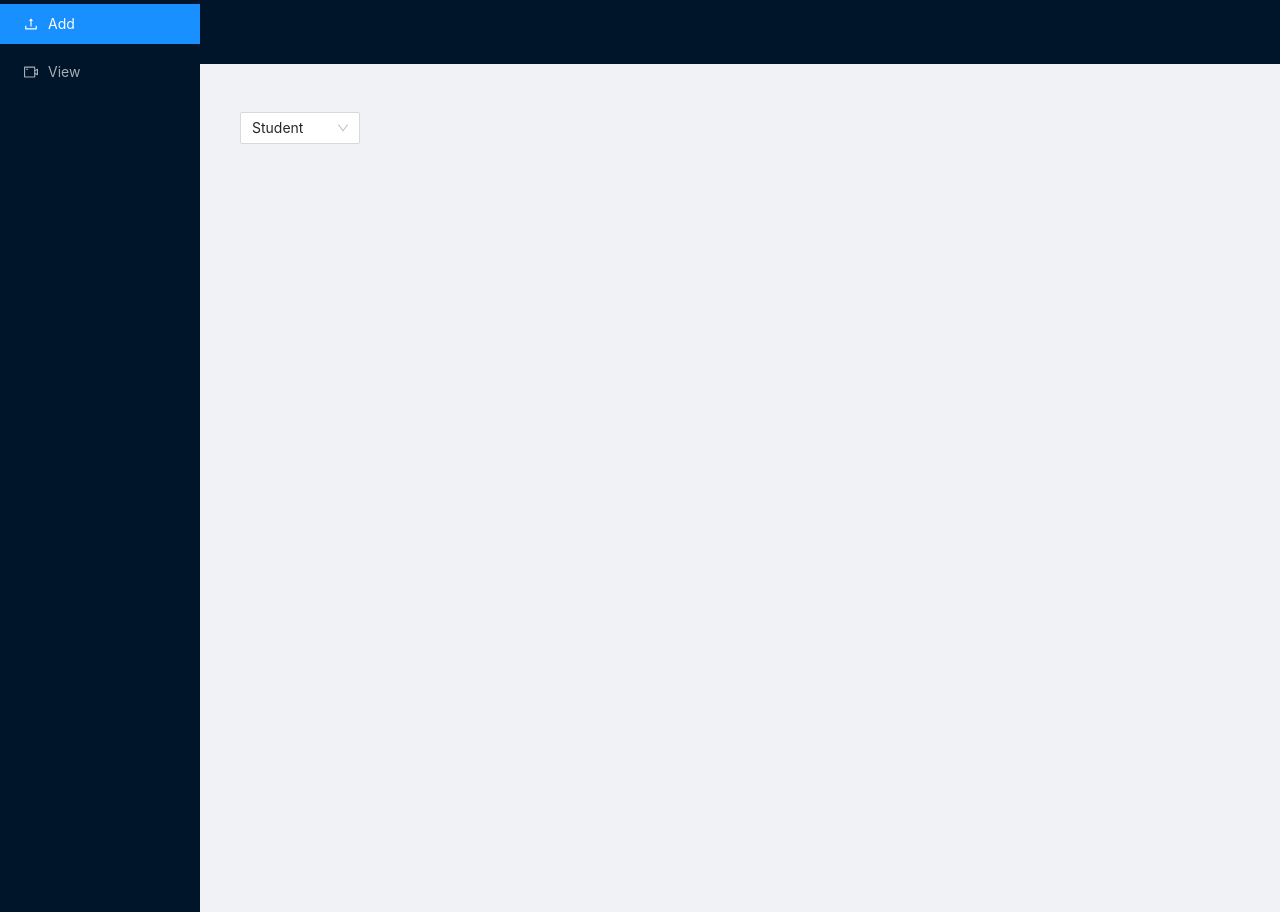
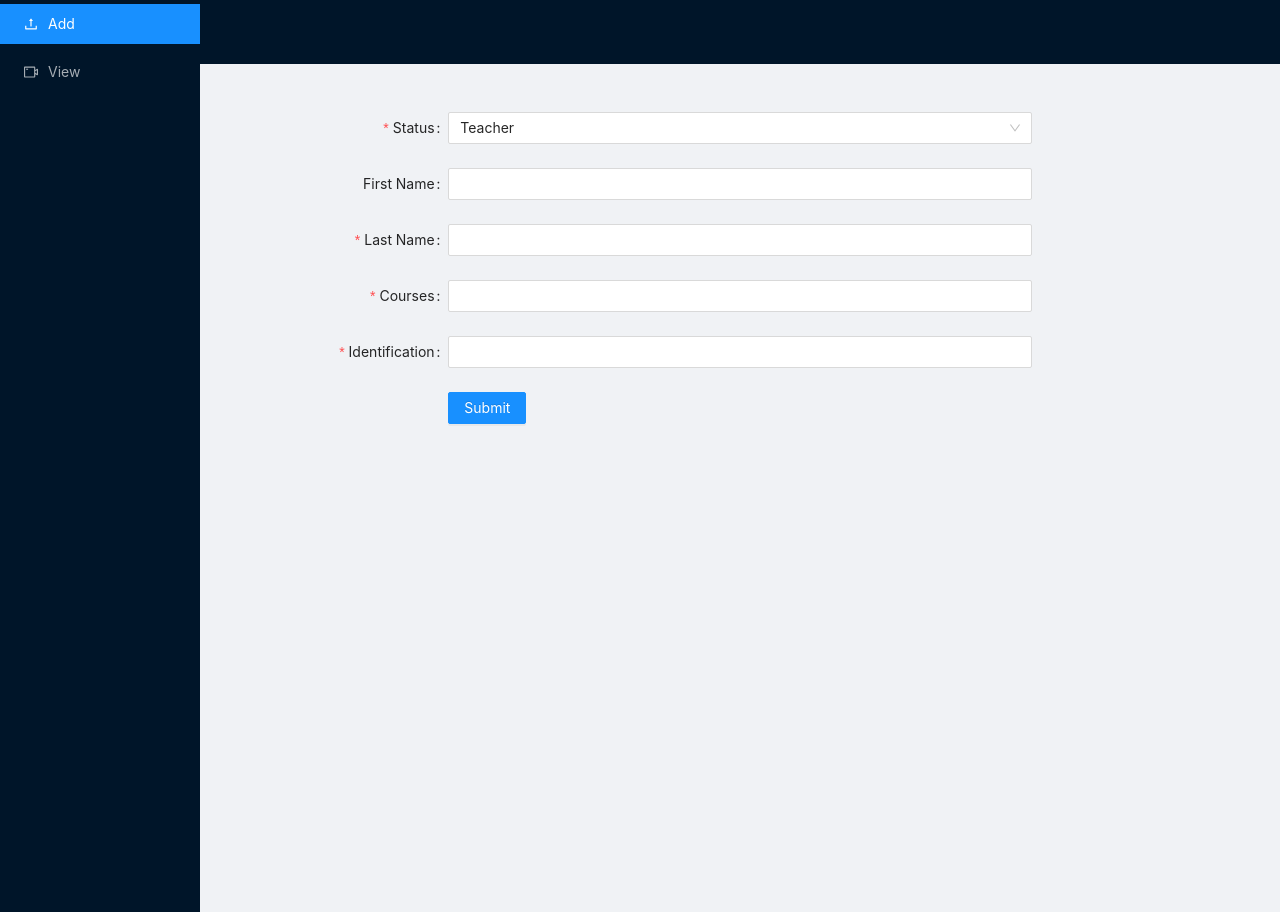
Before and after one commit to 17341/StuniGraph, a React (Create React App) app: page / in a window 1280 px wide. Both pictures are taken after a click on the item "Add". Built offline with nearby package versions, Linux system fonts and the light colour scheme.

Commit message:
Adding Courses and dynamic form

```diff
--- a/src/AddPage.js
+++ b/src/AddPage.js
@@ -1,25 +1,92 @@
-import { Select } from 'antd';
+import { Select, Form, Input, Button, InputNumber, Switch, TreeSelect} from 'antd';
+import { useState } from 'react';
+import flatten from "./hooks/flatten"
+import CoursesDict from './utils/Courses';
 
 const { Option } = Select;
 
+let CoursesList = []
+
+const TreeGrade = Object.keys(CoursesDict).map((key) => {
+    if ( Array.isArray(CoursesDict[key]) ) {
+        CoursesList.push(CoursesDict[key].map(elem => {return elem}))
+        return({title : key , value : key})
+    }
+    else {
+        CoursesList.push(Object.keys(CoursesDict[key]).map(elem => {return CoursesDict[key][elem]}))
+        return ({title : key , value : key, children : Object.keys(CoursesDict[key]).map(elem => { return {title: elem, value: elem} }) })
+    }
+})
+
+const Courses = () => {
+    CoursesList = flatten(CoursesList)
+    return(
+        <Form.Item label="Courses" required name = "courses">
+            <Select showSearch mode ="multiple">
+                {CoursesList.map(key => <Option value={key}>{key}</Option>)}
+            </Select>
+        </Form.Item>
+    )
+}
+
 const AddPage = () =>{
-    const handleChange = (value) =>{
-        console.log(`selected ${value}`);
-    }
+    const [customizePAE , setCustomizePAE ] = useState(false)
+    const [status , setStatus ] = useState("Teacher")
+    const handleClick = (values) => { console.log(values)}
 
-    const Inputs = {
-        first_name :"First Name",
-        last_name  :"Last Name",
-        matricule : "Matricule",
-
-    }
     return (
     <>
-        <Select defaultValue="student" style={{ width: 120 }} onChange={handleChange}>
-            <Option value="student">Student</Option>
-            <Option value="teacher">Teacher</Option>
-        </Select>
+        <Form
+          labelCol={{ span: 5 }}
+          wrapperCol={{ span: 14 }}
+          layout="horizontal"
+          onFinish ={handleClick}
+        >
+            <Form.Item label="Status" name= 'status' required initialValue = "Teacher" >
+                <Select onSelect = {(e) => setStatus(e)} defaultValue = "Teacher">
+                    <Option value="Student">Student</Option>
+                    <Option value="Teacher">Teacher</Option>
+                {/* <Option value="Futur Student">Futur Student</Option> */}
+                </Select>
+            </Form.Item>
 
+            <Form.Item label="First Name" name= 'first_name' equired>
+                <Input />
+            </Form.Item>
+
+            <Form.Item label="Last Name" name= 'last_name' required>
+                <Input />
+            </Form.Item>
+
+            {status=== "Student" ?
+            <>
+                <Form.Item label="Grade" name= 'grade' required >
+                    <TreeSelect showSearch treeData={TreeGrade}/>
+                </Form.Item>
+
+                <Form.Item label="Matricule" name= 'matricule' required>
+                    <InputNumber />
+                </Form.Item>
+
+                {customizePAE ?
+                <Courses/>
+                : ""
+                }
+                <Form.Item label="Customize PAE" valuePropName="checked" >
+                    <Switch onChange = {(e) =>setCustomizePAE(e)}/>
+                </Form.Item>
+            </>
+            :
+            <>
+                <Courses/>
+                <Form.Item label="Identification" name= 'identification' required><Input /></Form.Item>
+            </>
+            }
+
+            <Form.Item wrapperCol={{ offset: 5, span: 14 }}>
+                <Button type="primary" htmlType="submit">Submit</Button>
+            </Form.Item>
+        </Form>
     </>
     )
 }
--- a/src/App.js
+++ b/src/App.js
@@ -1,5 +1,7 @@
+import "./App.css"
+import { useState } from "react";
 import AddPage from "./AddPage";
-import "./App.css"
+import ViewPage from "./ViewPage";
 import { Layout, Menu } from 'antd';
 import {
   MenuUnfoldOutlined,
@@ -10,18 +12,23 @@ import {
 } from '@ant-design/icons';
 
 const App = () =>{
+
   const { Header, Sider, Content } = Layout;
+  const [add, setAdd] = useState(false)
+  const onSelect = (e) =>{
+    e.key === "add" ? setAdd(true) : setAdd(false)
+  }
   return (
     <Layout>
       <Sider >
-          <Menu theme="dark" mode="inline" defaultSelectedKeys={['1']}>
-            {/* <Menu.Item key="1" icon={<UserOutlined />}>
+        <Menu theme="dark" mode="inline" defaultSelectedKeys={['view']} onSelect = {onSelect}>
+          {/* <Menu.Item key="profile" icon={<UserOutlined />}>
             Profile
           </Menu.Item> */}
-            <Menu.Item key="2" icon={<UploadOutlined  />}>
+          <Menu.Item key="add" icon={<UploadOutlined  />}>
             Add
           </Menu.Item>
-            <Menu.Item key="3" icon={<VideoCameraOutlined/>}>
+          <Menu.Item key="view" icon={<VideoCameraOutlined/>}>
             View
           </Menu.Item>
         </Menu>
@@ -38,7 +45,7 @@ const App = () =>{
             minHeight: 800,
           }}
         >
-             <AddPage />
+          {add ? <AddPage /> : <ViewPage />}
         </Content>
       </Layout>
     </Layout>
--- /dev/null
+++ b/src/ViewPage.js
@@ -0,0 +1,10 @@
+
+const ViewPage = () =>{
+    return(
+        <>
+        View Page
+        </>
+    )
+}
+
+export default ViewPage;
--- /dev/null
+++ b/src/hooks/flatten.js
@@ -0,0 +1,7 @@
+function flatten(arr) {
+    return arr.reduce(function (flat, toFlatten) {
+      return flat.concat(Array.isArray(toFlatten) ? flatten(toFlatten) : toFlatten);
+    }, []);
+  }
+
+export default flatten;
--- /dev/null
+++ b/src/utils/Courses.js
@@ -0,0 +1,34 @@
+const CoursesDict = {
+    "1BA" : ["Chimie-Physique", "Electricité et outils mathématiques", "Stabilité",
+            "Informatique et communication", "Science du mouvement - Cinématique","Technologie",
+            "Science du mouvement - Dynamique","Science des matériaux", "Projet intégrateur",
+            "Pont vers le supérieur : Mathématiques","Pont vers le supérieur : Sciences"]
+    ,
+    "2BA" : ["Chimie du vivant et environnement","Dessin technique","Electricité","Electronique",
+            "Informatique","Langues","Mécanique des fluides et transfert de chaleur","Outils mathématiques",
+            "Onde, optique et physique moderne", "Stabilité, déformation et résistance des structure",
+            "Thermodynamique", "Mesures","Projet EM", "Technologie EM"]
+    ,
+    "3BE" : [],
+    "3BM" : [],
+    "3BS" : [],
+    '4MEM': [],
+    '4MAU': [],
+    '4MIN': [],
+    '4MCO': [],
+    '4MGE': [],
+    '4MIS': [],
+    '4MBA': [],
+    '4MEO': [],
+    '5MEM': [],
+    '5MAU': [],
+    '5MIN': [],
+    '5MCO': [],
+    '5MGE': [],
+    '5MIS': [],
+    '5MBA': [],
+    '5MEO': [],
+    '5MIC': [],
+}
+
+export default CoursesDict;
```
Also changed, not shown: 1 other file (tests, documents, lock files or other folders). Lines whose indentation alone changed are shown as unchanged.
